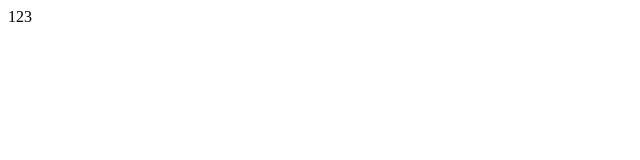
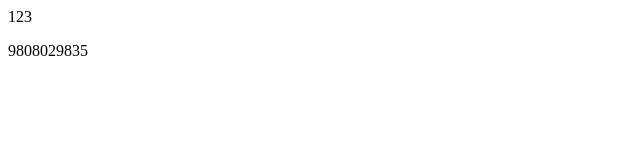
Before and after one commit to Pavel068/1t_course_friday, a plain HTML site: page index.html in a window 1280 px wide. Shown: the full height of the page, 0-640 px from the left. Drawn offline with Linux system fonts and the light colour scheme.

Commit message:
Я добавил что-то

```diff
--- a/index.html
+++ b/index.html
@@ -8,5 +8,6 @@
 </head>
 <body>
     <div>123</div>
+    <p>9808029835</p>
 </body>
 </html>
```
